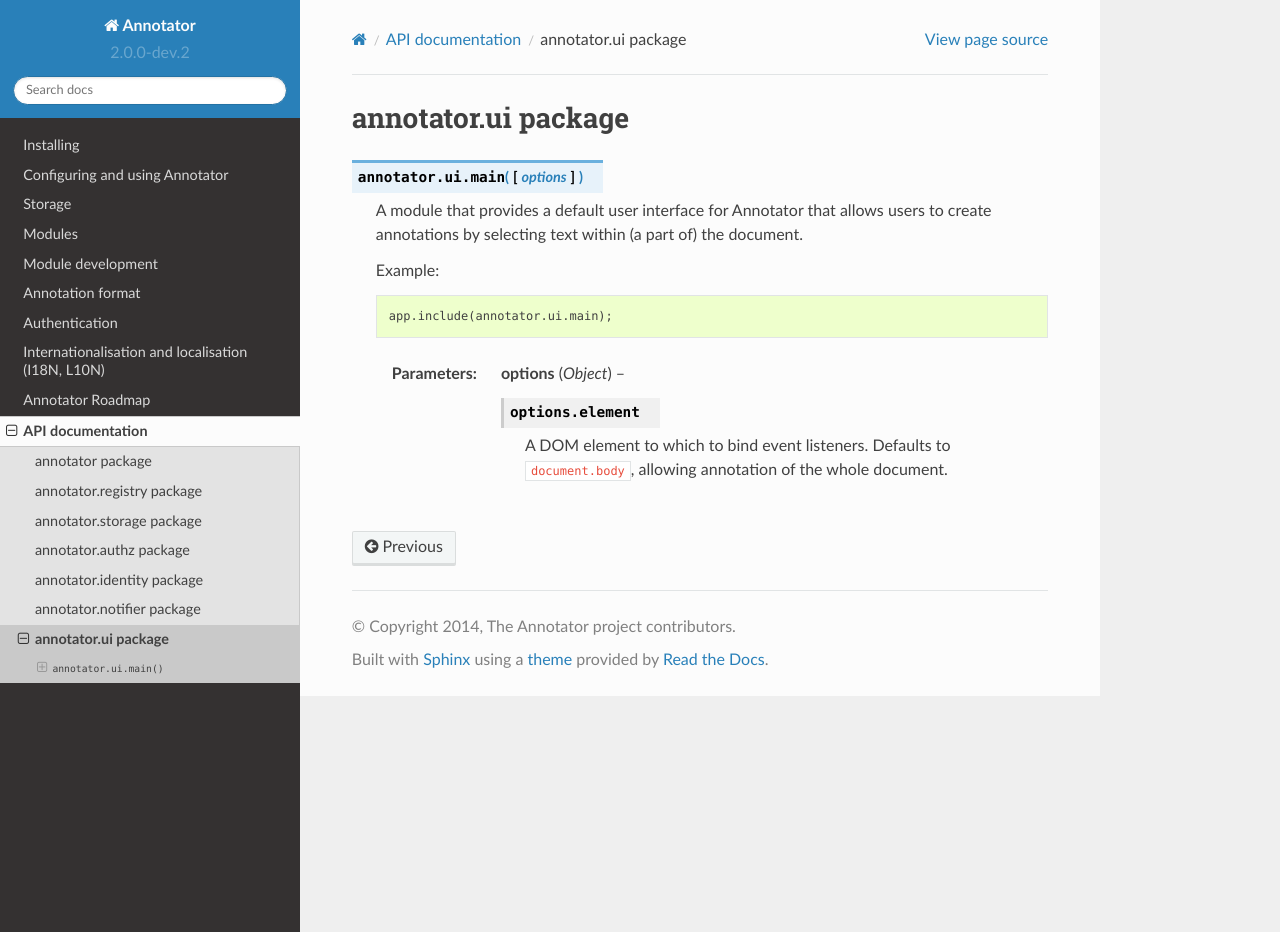
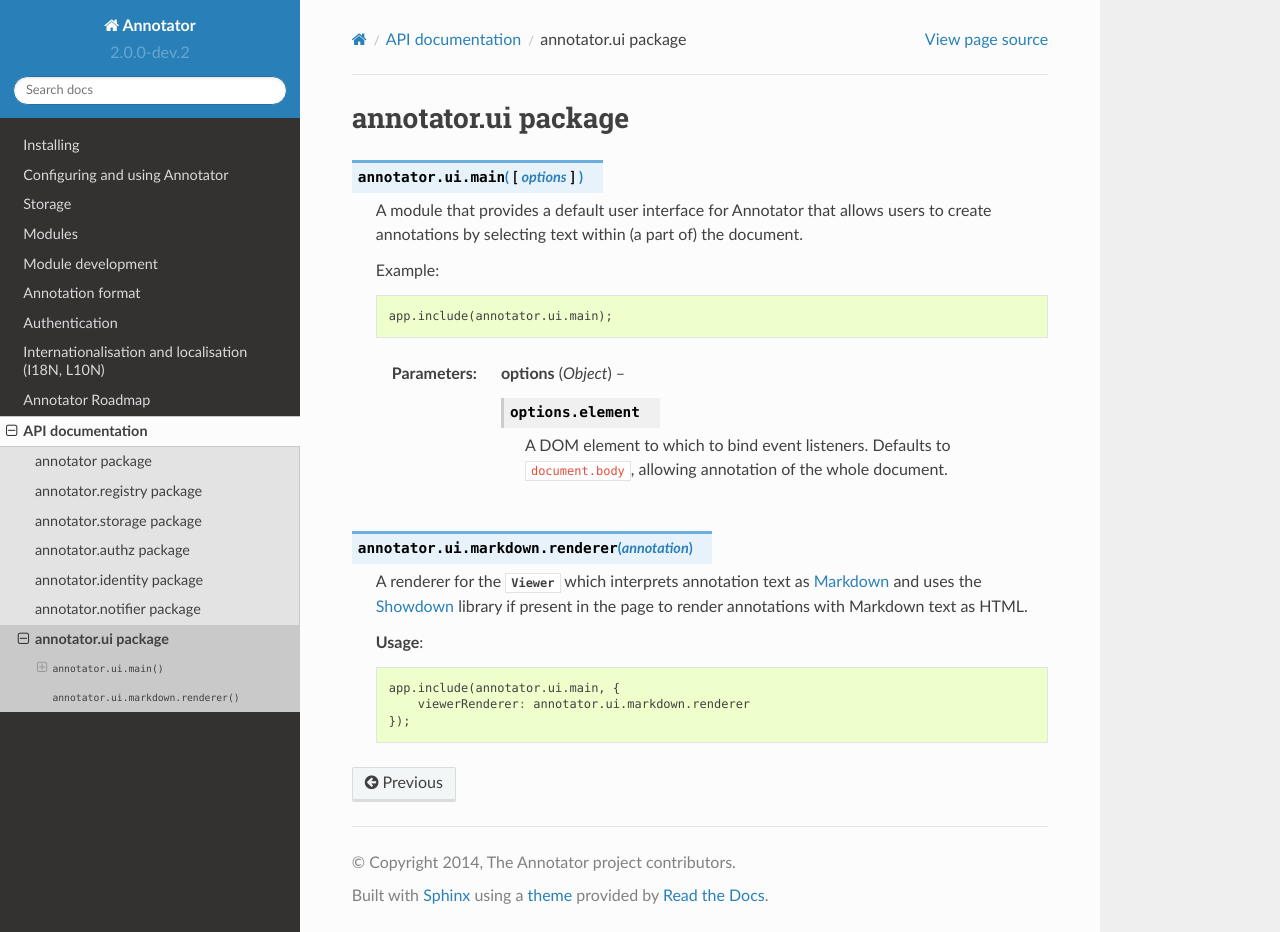
Before and after one commit to openannotation/annotator, a Sphinx documentation site: the page built from doc/api/ui.rst, in a window 1280 px wide and 932 px high. Built offline with Sphinx 7.4.7 and the Read the Docs theme 2.0.0, drawn with Linux system fonts in a browser that asks for light colours.

Commit message:
Simplify and document the markdown renderer

```diff
--- a/doc/api/ui.rst
+++ b/doc/api/ui.rst
@@ -5,3 +5,6 @@ annotator.ui package
 
 .. include:: ui/main.rst
    :start-line: 5
+
+.. include:: ui/markdown.rst
+   :start-line: 5
--- /dev/null
+++ b/doc/api/ui/markdown.rst
@@ -0,0 +1,19 @@
+.. default-domain: js
+
+annotator.ui.markdown package
+=============================
+
+..  function:: annotator.ui.markdown.renderer(annotation)
+
+    A renderer for the :class:`~annotator.ui.viewer.Viewer` which interprets
+    annotation text as `Markdown`_ and uses the `Showdown`_ library if present in
+    the page to render annotations with Markdown text as HTML.
+
+    .. _Markdown: https://daringfireball.net/projects/markdown/
+    .. _Showdown: https://github.com/showdownjs/showdown
+
+    **Usage**::
+
+        app.include(annotator.ui.main, {
+            viewerRenderer: annotator.ui.markdown.renderer
+        });
```
Also changed, not shown: 2 other files.
